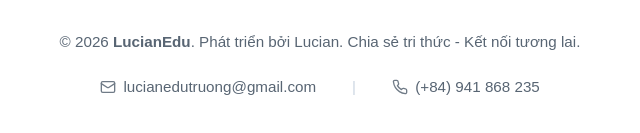
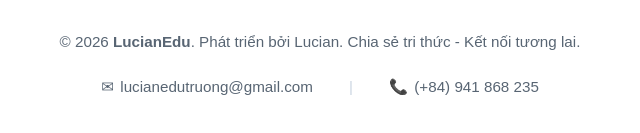
Before and after one commit to lucianedu/lucianedu.github.io, a plain HTML site: page index.html in a window 1280 px wide. Shown: the part 1091-1224 px from the top of the page, 320-960 px from the left. Drawn offline with Linux system fonts and the light colour scheme.

Commit message:
Add files via upload

```diff
--- a/index.html
+++ b/index.html
@@ -6,7 +6,6 @@
     <title>LucianEdu - Không Gian Học Tập Trực Quan</title>
     <link rel="stylesheet" href="style.css">
     <style>
-        /* Kiểu dáng bổ sung chuẩn quốc tế cho phần chân trang liên hệ */
         .site-footer {
             margin-top: 3rem;
             padding: 2rem 1rem;
@@ -28,7 +27,7 @@
         .contact-link {
             display: inline-flex;
             align-items: center;
-            gap: 0.45rem;
+            gap: 0.4rem;
             color: inherit;
             text-decoration: none;
             font-weight: 500;
@@ -40,20 +39,6 @@
         .contact-link:hover {
             background-color: rgba(44, 90, 160, 0.08);
             color: #2c5aa0;
-        }
-
-        /* Khóa cứng kích thước biểu tượng để không bị xung đột với style.css */
-        .site-footer svg.contact-icon {
-            width: 16px !important;
-            height: 16px !important;
-            min-width: 16px !important;
-            max-width: 16px !important;
-            min-height: 16px !important;
-            max-height: 16px !important;
-            flex-shrink: 0;
-            opacity: 0.85;
-            display: inline-block;
-            vertical-align: middle;
         }
 
         .footer-divider {
@@ -130,17 +115,12 @@
         <p>&copy; 2026 <strong>LucianEdu</strong>. Phát triển bởi Lucian. Chia sẻ tri thức - Kết nối tương lai.</p>
         <div class="footer-contact" aria-label="Thông tin liên hệ">
             <a href="mailto:lucianedutruong@gmail.com" class="contact-link" title="Gửi email cho LucianEdu">
-                <svg class="contact-icon" width="16" height="16" style="width:16px;height:16px;" viewBox="0 0 24 24" fill="none" stroke="currentColor" stroke-width="2" stroke-linecap="round" stroke-linejoin="round" aria-hidden="true">
-                    <rect width="20" height="16" x="2" y="4" rx="2"></rect>
-                    <path d="m22 7-8.97 5.7a1.94 1.94 0 0 1-2.06 0L2 7"></path>
-                </svg>
+                <span>✉</span>
                 <span>lucianedutruong@gmail.com</span>
             </a>
             <span class="footer-divider" aria-hidden="true">|</span>
             <a href="tel:+84941868235" class="contact-link" title="Gọi điện thoại trực tiếp">
-                <svg class="contact-icon" width="16" height="16" style="width:16px;height:16px;" viewBox="0 0 24 24" fill="none" stroke="currentColor" stroke-width="2" stroke-linecap="round" stroke-linejoin="round" aria-hidden="true">
-                    <path d="M22 16.92v3a2 2 0 0 1-2.18 2 19.79 19.79 0 0 1-8.63-3.07 19.5 19.5 0 0 1-6-6 19.79 19.79 0 0 1-3.07-8.67A2 2 0 0 1 4.11 2h3a2 2 0 0 1 2 1.72 12.84 12.84 0 0 0 .7 2.81 2 2 0 0 1-.45 2.11L8.09 9.91a16 16 0 0 0 6 6l1.27-1.27a2 2 0 0 1 2.11-.45 12.84 12.84 0 0 0 2.81.7A2 2 0 0 1 22 16.92z"></path>
-                </svg>
+                <span>📞</span>
                 <span>(+84) 941 868 235</span>
             </a>
         </div>
```
